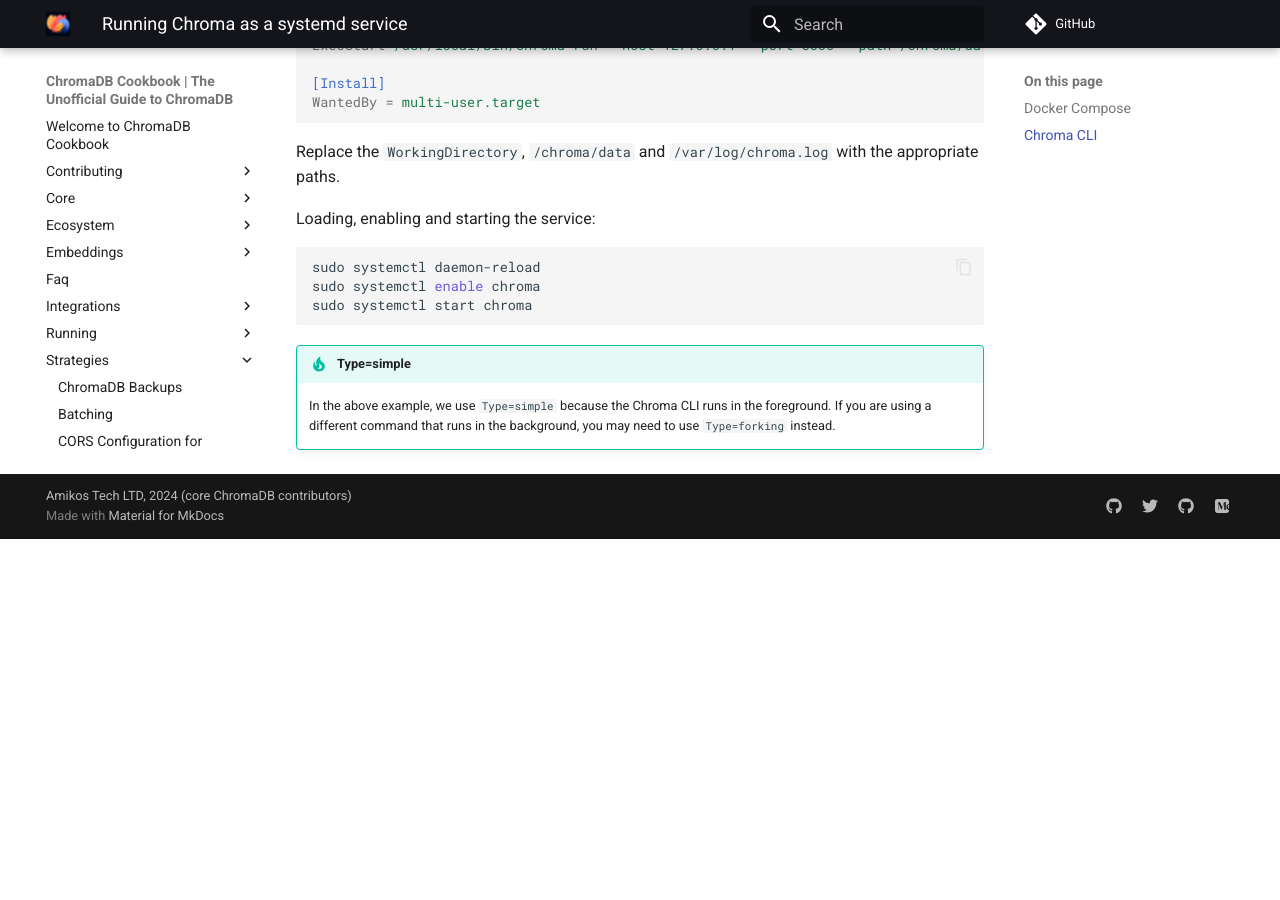
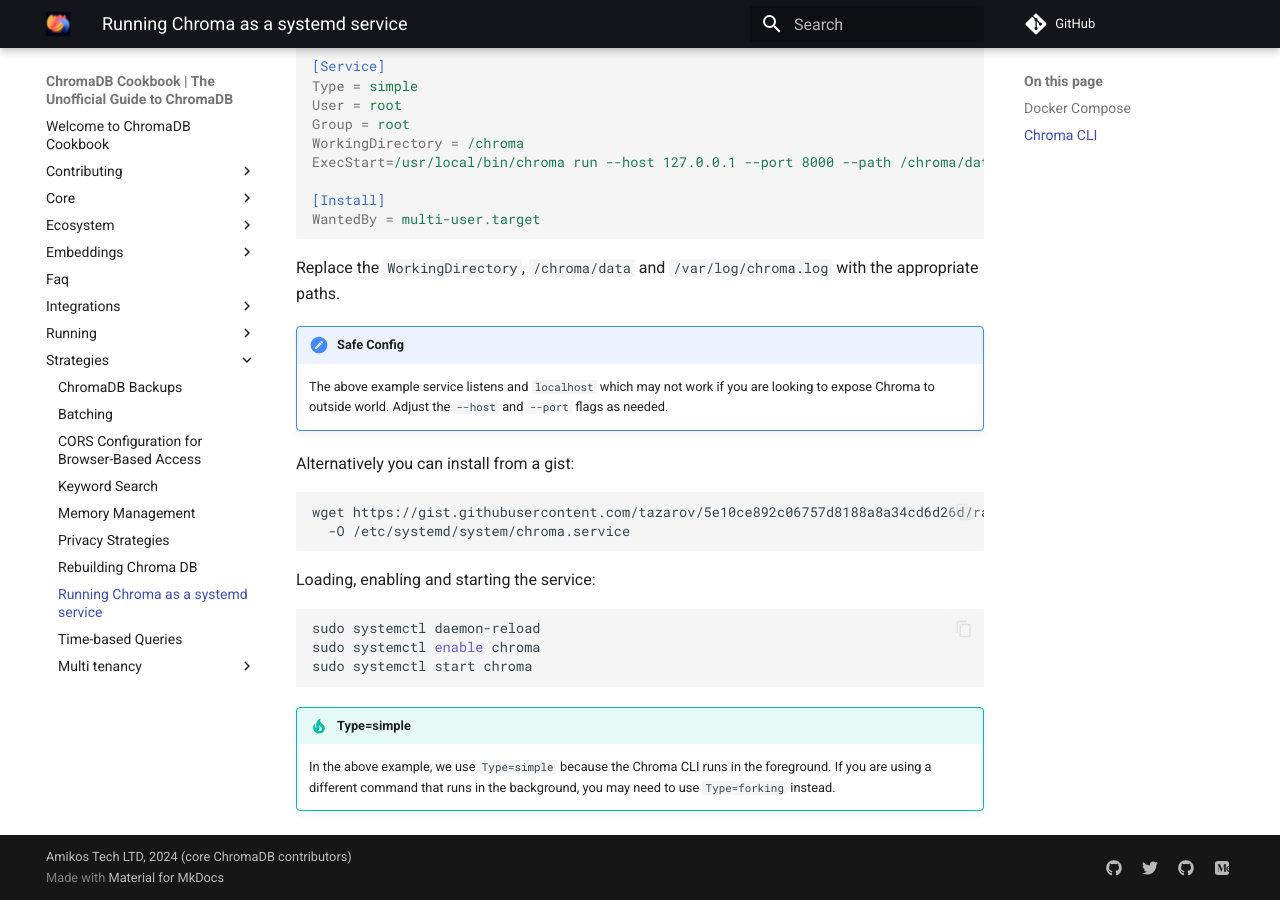
Before and after one commit to amikos-tech/chroma-cookbook, an MkDocs documentation site: the page built from docs/strategies/systemd-service.md, in a window 1280 px wide and 900 px high, scrolled down 1593 px. Built offline with MkDocs 1.6.1 and Material for MkDocs 9.7.7, drawn with Linux system fonts in a browser that asks for light colours; comment, search, counter and statistics services are not loaded; before the commit the page ends 2132 px from its top, so only the background shows below that; some of the changed text lies outside the part shown.

Commit message:
feat: Improved systemd configurations

````diff
--- a/docs/strategies/systemd-service.md
+++ b/docs/strategies/systemd-service.md
@@ -20,9 +20,9 @@
 Requires = docker.service
 
 [Service]
-Type=forking
-User=root
-Group=root
+Type = forking
+User = root
+Group = root
 WorkingDirectory = /home/admin/chroma
 ExecStart = /usr/bin/docker compose up -d
 ExecStop = /usr/bin/docker compose down
@@ -34,6 +34,13 @@
 
 Replace `WorkingDirectory` with the path to your docker compose is. You may also need to replace `/usr/bin/docker`
 with the path to your docker binary.
+
+Alternatively you can install directly from a gist:
+
+```bash
+wget https://gist.githubusercontent.com/tazarov/9c46966de0b32a4962dcc79dce8b2646/raw/7cf8c471f33fba8a51d6f808f9b1af6ca1b0923c/chroma-docker.service \
+  -O /etc/systemd/system/chroma.service
+```
 
 Loading, enabling and starting the service:
 
@@ -65,9 +72,9 @@
 After = network.target
 
 [Service]
-Type=simple
-User=root
-Group=root
+Type = simple
+User = root
+Group = root
 WorkingDirectory = /chroma
 ExecStart=/usr/local/bin/chroma run --host 127.0.0.1 --port 8000 --path /chroma/data --log-path /var/log/chroma.log
 
@@ -76,6 +83,18 @@
 ```
 
 Replace the `WorkingDirectory`, `/chroma/data` and `/var/log/chroma.log` with the appropriate paths.
+
+!!! note "Safe Config"
+
+    The above example service listens and `localhost` which may not work if you are looking to expose Chroma to outside world.
+    Adjust the `--host` and `--port` flags as needed.
+
+Alternatively you can install from a gist:
+
+```bash
+wget https://gist.githubusercontent.com/tazarov/5e10ce892c06757d8188a8a34cd6d26d/raw/327a9d0b07afeb0b0cb77453aa9171fdd190984f/chroma-cli.service \
+  -O /etc/systemd/system/chroma.service
+```
 
 Loading, enabling and starting the service:
 
````
